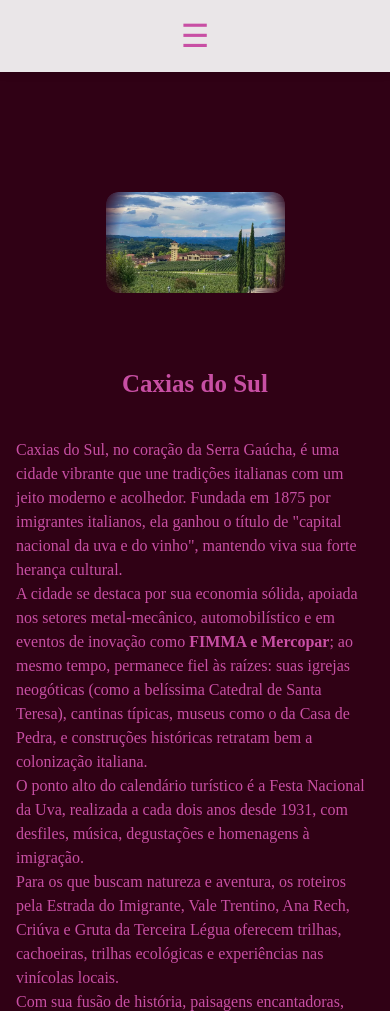
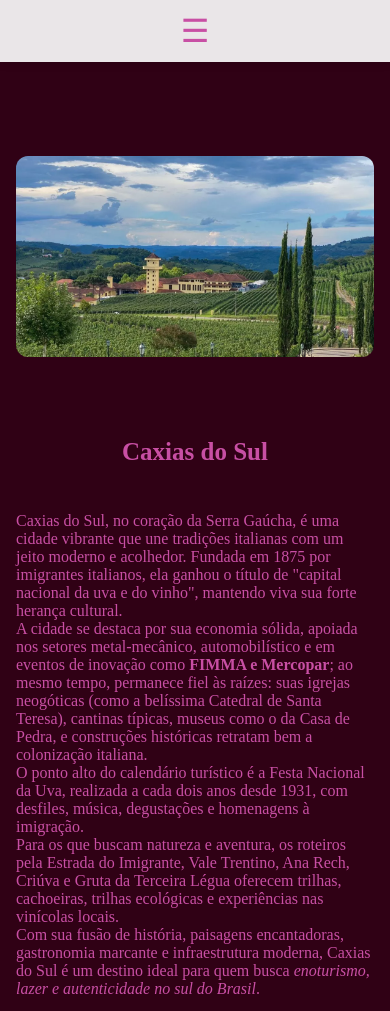
Before and after one commit to TanisePaloschi/Guiaturistico, a plain HTML site: page index.html in a window 390 px wide. Shown: the top 1011 px of the page. Drawn offline with Linux system fonts and the light colour scheme; a web font is replaced by a local one.

Commit message:
ajuste de imagens

```diff
--- a/style.css
+++ b/style.css
@@ -1,28 +1,21 @@
-/* Reset básico */
-* {
-  margin: 0;
-  padding: 0;
-  box-sizing: border-box;
-}
-
 :root {
+  --primary-color: lch(52.6% 59.33 339.1);
+  --hover-color: #c94c4c;
   font-family: "Alice", serif;
   font-weight: 400;
   font-style: normal;
-  color: lch(52.6% 59.33 339.1);
-  --primary-color: lch(52.6% 59.33 339.1);
-  --hover-color: #6a1b9a;
-  --background-color: lab(6.56% 24.63 0.19);
+  color: var(--primary-color);
 }
 
 body {
-  background-color: var(--background-color);
-  font-family: inherit;
-  color: var(--primary-color);
-  line-height: 1.5;
+  background-color: lab(6.56% 24.63 0.19);
+  margin: 0;
+  padding: 0;
 }
 
+/* Container principal */
 #page {
+  box-sizing: border-box;
   width: auto;
   border-radius: 24px;
   margin: 48px auto;
@@ -33,11 +26,13 @@ body {
 #img {
   border-radius: 12px;
   display: block;
-  width: 50%;
+  width: 70%;
   margin: 0 auto 24px auto;
   mask-image: radial-gradient(circle, hsl(0, 0%, 4%) 75%, rgba(0, 0, 0, 0) 100%);
   -webkit-mask-composite: destination-in;
   mask-composite: intersect;
+  image-rendering: auto;
+  transition: mask-image 0.3s ease;
 }
 
 /* Títulos */
@@ -122,6 +117,14 @@ ul {
 
 /* Responsivo: mobile */
 @media (max-width: 768px) {
+  /* Remove a máscara para manter nitidez em telas pequenas */
+  #img {
+    width: 100%;
+    mask-image: none !important;
+    -webkit-mask-composite: unset !important;
+    mask-composite: unset !important;
+  }
+
   .menu-icon {
     display: block;
   }
```
